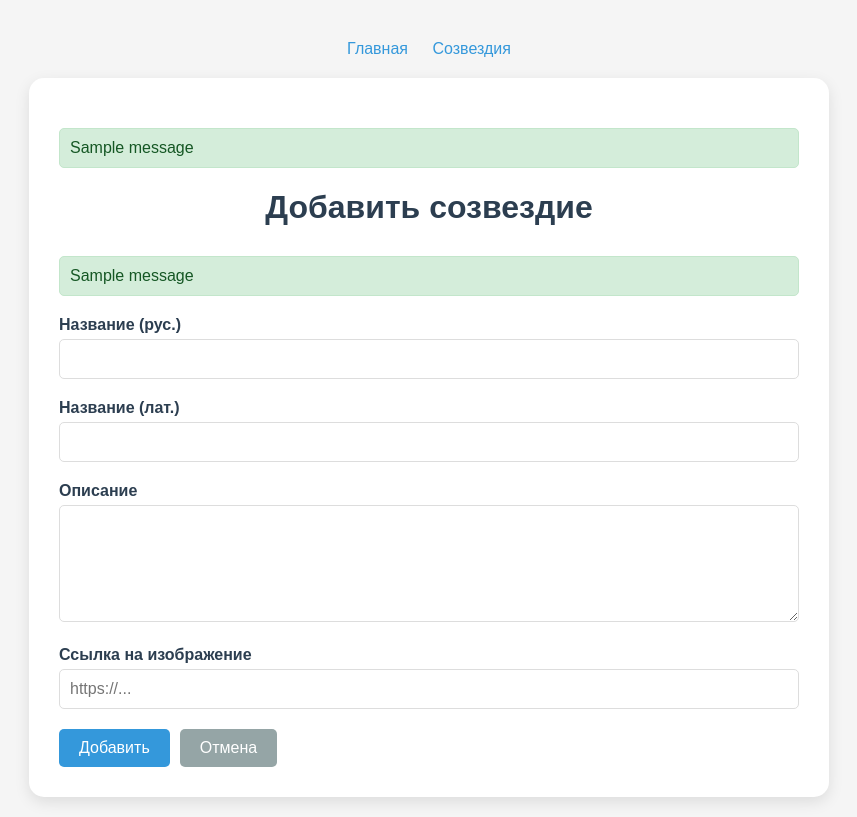
After one commit to SixroomSandwich/Constellation_quiz, a Django app: page /constellation/create/ in a window 1280 px wide. The commit adds this page. Shown: the whole page, without its empty margins (211-1068 px from the left). Run offline with Django 5.2, Linux system fonts and the light colour scheme; one stand-in notice (Sample message) is shown.

Commit message:
feat: add create, edit, and delete functionality for constellations

```diff
--- /dev/null
+++ b/quiz/forms.py
@@ -0,0 +1,40 @@
+from django import forms
+from .models import Constellation
+
+class ConstellationForm(forms.ModelForm):
+    class Meta:
+        model = Constellation
+        fields = ['name_ru', 'name_la', 'description', 'image_url']
+        labels = {
+            'name_ru': 'Название (рус.)',
+            'name_la': 'Название (лат.)',
+            'description': 'Описание',
+            'image_url': 'Ссылка на изображение',
+        }
+        widgets = {
+            'description': forms.Textarea(attrs={'rows': 5}),
+            'image_url': forms.URLInput(attrs={'placeholder': 'https://...'}),
+        }
+
+    def clean_name_ru(self):
+        '''Проверка: название не должно быть пустым и не должно дублироваться'''
+        name = self.cleaned_data.get('name_ru')
+        if not name:
+            raise forms.ValidationError('Название обязятельно для заполнения')
+
+        instance = getattr(self, 'instance', None)
+        if instance and instance.pk:
+            if Constellation.objects.exclude(pk=instance.pk).filter(name_ru=name).exists():
+                raise forms.ValidationError('Созвездие с таким названием уже существует')
+        else:
+            if Constellation.objects.filter(name_ru=name).exists():
+                raise forms.ValidationError('Созвездие с таким названием уже существует')
+
+        return name
+
+    def clean_image_url(self):
+        '''Проверка: URL должен быть корректным'''
+        url = self.cleaned_data.get('image_url')
+        if url and not url.startswith('http'):
+            raise forms.ValidationError('Введите корректный URL (должен начинаться с http:// или https://)')
+        return url
--- /dev/null
+++ b/quiz/templates/quiz/constellation_form.html
@@ -0,0 +1,208 @@
+<!DOCTYPE html>
+<html lang="ru">
+
+<head>
+    <meta charset="UTF-8">
+
+    <title>{{ title }} - Constellation Quiz</title>
+
+    <style>
+        body {
+            font-family: Arial, sans-serif;
+            max-width: 800px;
+            margin: 0 auto;
+            padding: 20px;
+            background-color: #f5f5f5;
+        }
+
+        .nav-links {
+            text-align: center;
+            margin: 20px 0;
+        }
+
+        .nav-links a {
+            margin: 0 10px;
+            color: #3498db;
+            text-decoration: none;
+        }
+
+        .nav-links a:hover {
+            text-decoration: underline;
+        }
+
+        .form-container {
+            background: white;
+            border-radius: 15px;
+            padding: 30px;
+            box-shadow: 0 5px 15px rgba(0,0,0,0.1);
+        }
+
+        h1 {
+            text-align: center;
+            color: #2c3e50;
+            margin-bottom: 30px;
+        }
+
+        .form-group {
+            margin-bottom: 20px;
+        }
+
+        label {
+            display: block;
+            font-weight: bold;
+            margin-bottom: 5px;
+            color: #2c3e50;
+        }
+
+        input, textarea {
+            width: 100%;
+            padding: 10px;
+            border: 1px solid #ddd;
+            border-radius: 5px;
+            font-size: 16px;
+            box-sizing: border-box;
+        }
+
+        textarea {
+            resize: vertical;
+        }
+
+        .errorlist {
+            color: #e74c3c;
+            list-style: none;
+            padding: 0;
+            margin: 5px 0 0;
+            font-size: 14px;
+        }
+
+        .button-group {
+            display: flex;
+            gap: 10px;
+            margin-top: 20px;
+        }
+
+        .btn {
+            padding: 10px 20px;
+            border: none;
+            border-radius: 5px;
+            cursor: pointer;
+            font-size: 16px;
+            text-decoration: none;
+            display: inline-block;
+            text-align: center;
+        }
+
+        .btn-primary {
+            background-color: #3498db;
+            color: white;
+        }
+
+        .btn-primary:hover {
+            background-color: #2980b9;
+        }
+
+        .btn-secondary {
+            background-color: #95a5a6;
+            color: white;
+        }
+
+        .btn-secondary:hover {
+            background-color: #7f8c8d;
+        }
+
+        .messages {
+            margin-bottom: 20px;
+        }
+
+        .message {
+            padding: 10px;
+            border-radius: 5px;
+            margin-bottom: 10px;
+        }
+
+        .message.success {
+            background-color: #d4edda;
+            color: #155724;
+            border: 1px solid #c3e6cb;
+        }
+
+        .messages {
+            margin: 20px 0;
+        }
+
+        .message {
+            padding: 10px;
+            border-radius: 5px;
+            margin-bottom: 10px;
+        }
+
+        .message.success {
+            background-color: #d4edda;
+            color: #155724;
+            border: 1px solid #c3e6cb;
+        }
+
+        .message.error {
+            background-color: #f8d7da;
+            color: #721c24;
+            border: 1px solid #f5c6cb;
+        }
+    </style>
+</head>
+
+<body>
+    <div class="nav-links">
+        <a href="/">Главная</a>
+        <a href="/constellations/">Созвездия</a>
+    </div>
+
+    <div class="form-container">
+        {% if messages %}
+        <div class="messages">
+            {% for message in messages %}
+            <div class="message {{ message.tags }}">{{ message }}</div>
+            {% endfor %}
+        </div>
+        {% endif %}
+
+        <h1>{{ title }}</h1>
+
+        {% if messages %}
+        <div class="messages">
+            {% for message in messages %}
+            <div class="message {{ message.tags }}">{{ message }}</div>
+            {% endfor %}
+        </div>
+        {% endif %}
+
+        <form method="post">
+            {% csrf_token %}
+
+            {% for field in form %}
+            <div class="form-group">
+                <label for="{{ field.id_for_label }}">{{ field.label }}</label>
+                {{ field }}
+
+                {% if field.errors %}
+                <ul class="errorlist">
+                    {% for error in field.errors %}
+                    <li>{{ error }}</li>
+                    {% endfor %}
+                </ul>
+                {% endif %}
+
+                {% if field.help_text %}
+                <small class="help-text">{{ field.help_text }}</small>
+                {% endif %}
+            </div>
+            {% endfor %}
+
+            <div class="button-group">
+                <button type="submit" class="btn btn-primary">{{ button_text }}</button>
+                <a href="{% url 'constellation_list' %}" class="btn btn-secondary">Отмена</a>
+            </div>
+        </form>
+    </div>
+</body>
+
+</html>
--- a/quiz/templates/quiz/home.html
+++ b/quiz/templates/quiz/home.html
@@ -50,7 +50,7 @@
     <div class="buttons">
         <a href="/constellations/" class="btn">Все созвездия</a>
         <a href="#" class="btn">Викторина (скоро)</a>
-        <a href="#" class="btn">Добавить созвездие (скоро)</a>
+        <a href="{% url 'constellation_create' %}" class="btn">Добавить созвездие</a>
     </div>
 </body>
 
--- a/quiz/urls.py
+++ b/quiz/urls.py
@@ -5,4 +5,7 @@ urlpatterns = [
     path('', views.home, name='home'),
     path('constellations/', views.constellation_list, name='constellation_list'),
     path('constellation/<int:pk>/', views.constellation_detail, name='constellation_detail'),
+    path('constellation/create/', views.constellation_create, name='constellation_create'),
+    path('constellation/<int:pk>/edit/', views.constellation_edit, name='constellation_edit'),
+    path('constellation/<int:pk>/delete/', views.constellation_delete, name='constellation_delete'),
 ]
--- a/quiz/views.py
+++ b/quiz/views.py
@@ -1,6 +1,9 @@
 from django.shortcuts import render, get_object_or_404
 from django.http import HttpResponse
+from django.contrib import messages
+from django.shortcuts import redirect
 from .models import Constellation
+from .forms import ConstellationForm
 
 def home(request):
     return render(request, 'quiz/home.html')
@@ -18,3 +21,54 @@ def constellation_detail(request, pk):
     return render(request, 'quiz/constellation_detail.html', {
         'constellation': constellation
     })
+
+def constellation_create(request):
+    '''Страница добавления нового созвездия'''
+    if request.method == 'POST':
+        form = ConstellationForm(request.POST)
+        if form.is_valid():
+            constellation = form.save()
+            messages.success(request, f'Созвездие "{constellation.name_ru}" успешно добавлено!')
+            return redirect('constellation_detail', pk=constellation.pk)
+    else:
+        form = ConstellationForm
+
+    return render(request, 'quiz/constellation_form.html', {
+        'form': form,
+        'title': 'Добавить созвездие',
+        'button_text': 'Добавить'
+    })
+
+def constellation_edit(request, pk):
+    '''Страница редактирования созвездия'''
+    constellation = get_object_or_404(Constellation, pk=pk)
+
+    if request.method == 'POST':
+        form = ConstellationForm(request.POST, instance=constellation)
+        if form.is_valid():
+            constellation = form.save()
+            messages.success(request, f'Созвездие "{constellation.name_ru}" успешно обновлено!')
+            return redirect('constellation_detail', pk=constellation.pk)
+    else:
+        form = ConstellationForm(instance=constellation)
+
+    return render(request, 'quiz/constellation_form.html', {
+        'form': form,
+        'title': 'Редактировать созвездие',
+        'button_text': 'Сохранить',
+        'constellation': constellation
+    })
+
+def constellation_delete(request, pk):
+    '''Страница удаления созвездия'''
+    constellation = get_object_or_404(Constellation, pk=pk)
+
+    if request.method == 'POST':
+        name = constellation.name_ru
+        constellation.delete()
+        messages.success(request, f'Созвездие "{name}" удалено')
+        return redirect('constellation_list')
+
+    return render(request, 'quiz/constellation_confirm_delete.html', {
+        'constellation': constellation
+    })
```
Also changed, not shown: quiz/templates/quiz/constellation_confirm_delete.html (added, +105 -0 lines), quiz/templates/quiz/constellation_detail.html (+63 -1 lines), quiz/templates/quiz/constellation_list.html (+30 -0 lines), db.sqlite3.
